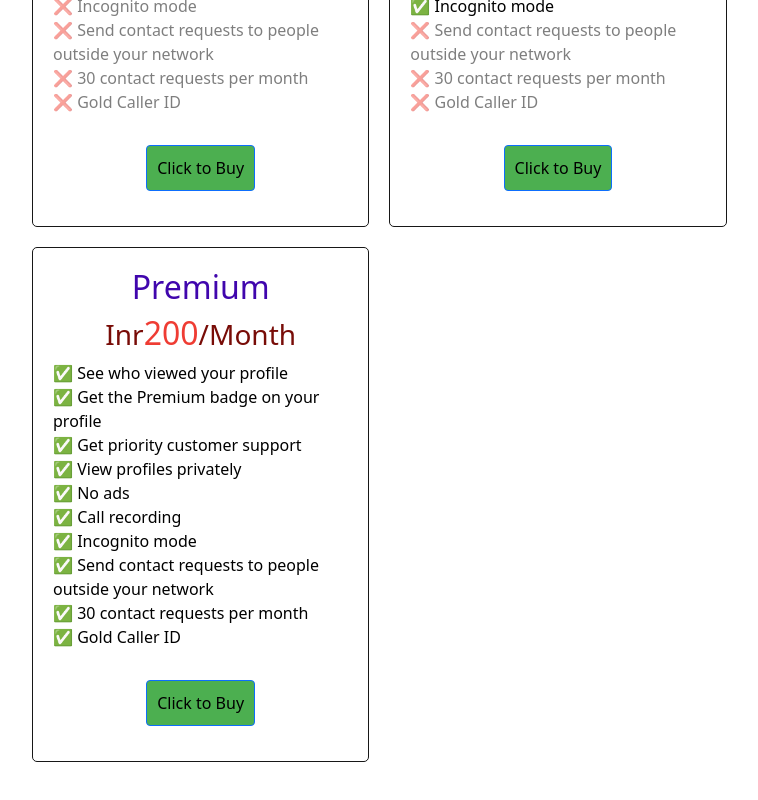
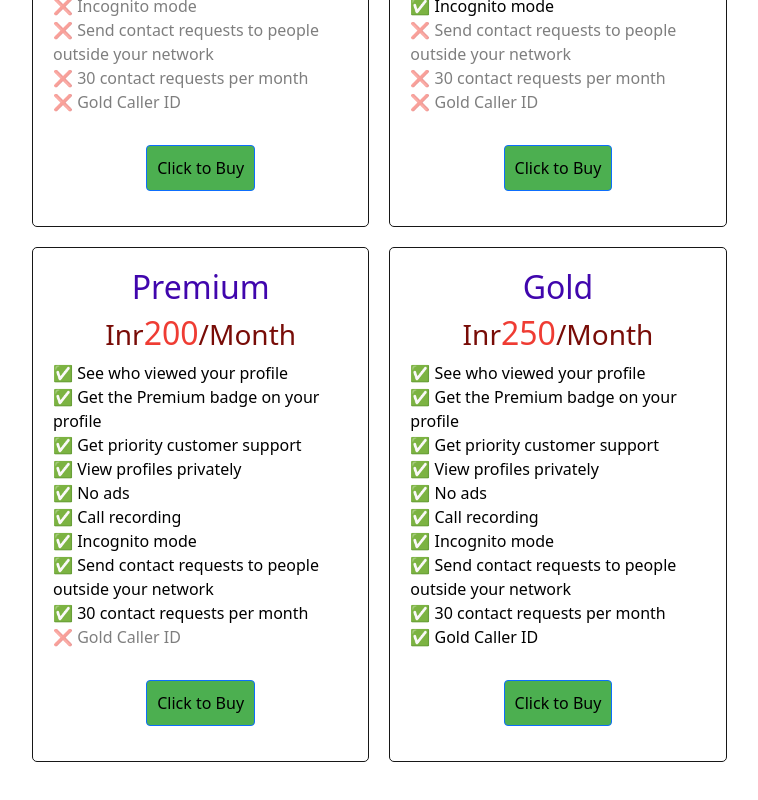
Before and after one commit to Suryaprakash-G26/Dynamic-price-tag, a React (Vite) app: page / in a window 1280 px wide. Shown: the part 618-1418 px from the top of the page, without its empty margins (112-870 px from the left). Built offline with nearby package versions, Linux system fonts and the light colour scheme.

Commit message:
Update App.jsx

```diff
--- a/src/App.jsx
+++ b/src/App.jsx
@@ -25,6 +25,19 @@ function App() {
   {
     title:"Premium",
     price:200,
+    feature:["See who viewed your profile",
+    "Get the Premium badge on your profile",
+    "Get priority customer support",
+    "View profiles privately",
+    "No ads",
+    "Call recording",
+    "Incognito mode",
+    "Send contact requests to people outside your network",
+    "30 contact requests per month"]
+  },
+  {
+    title:"Gold",
+    price:250,
     feature:["See who viewed your profile",
     "Get the Premium badge on your profile",
     "Get priority customer support",
```
